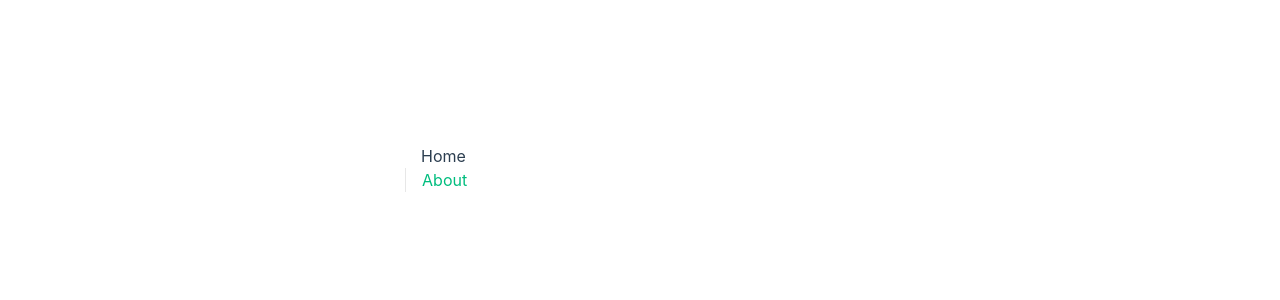
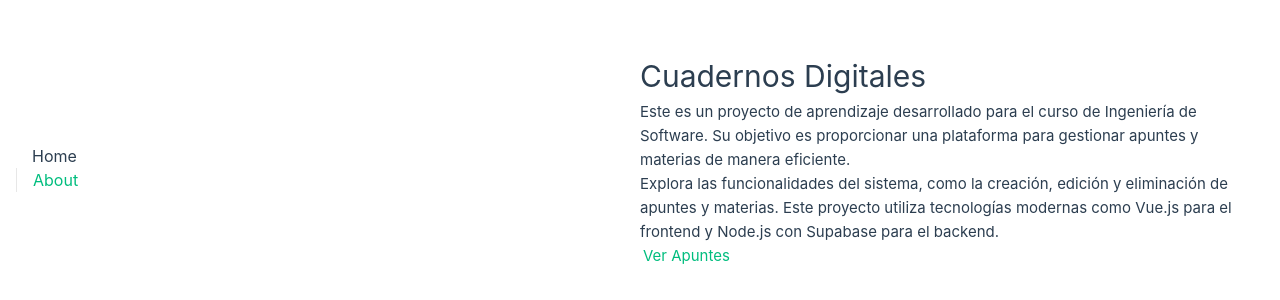
Before and after one commit to LEICC-IngSoftware/cuadernos-digitales, a Vue app in the folder frontend/: page / in a window 1280 px wide. Shown: the part 240-540 px from the top of the page. Built offline with nearby package versions, Linux system fonts and the light colour scheme.

Commit message:
Actualizar vista principal para incluir información sobre el proyecto y enlaces a funcionalidades

```diff
--- a/frontend/src/views/HomeView.vue
+++ b/frontend/src/views/HomeView.vue
@@ -2,6 +2,22 @@
 </script>
 
 <template>
-  <main>
+  <main class="container mt-5">
+    <div class="text-center">
+      <h1 class="mb-4">Cuadernos Digitales</h1>
+      <p class="lead">
+        Este es un proyecto de aprendizaje desarrollado para el curso de Ingeniería de Software.
+        Su objetivo es proporcionar una plataforma para gestionar apuntes y materias de manera eficiente.
+      </p>
+      <p>
+        Explora las funcionalidades del sistema, como la creación, edición y eliminación de apuntes y materias.
+        Este proyecto utiliza tecnologías modernas como <strong>Vue.js</strong> para el frontend y <strong>Node.js</strong> con <strong>Supabase</strong> para el backend.
+      </p>
+      <RouterLink to="/apuntes" class="btn btn-primary mt-3">Ver Apuntes</RouterLink>
+    </div>
   </main>
 </template>
+
+<style scoped>
+/* Puedes agregar estilos personalizados aquí si es necesario */
+</style>
```
